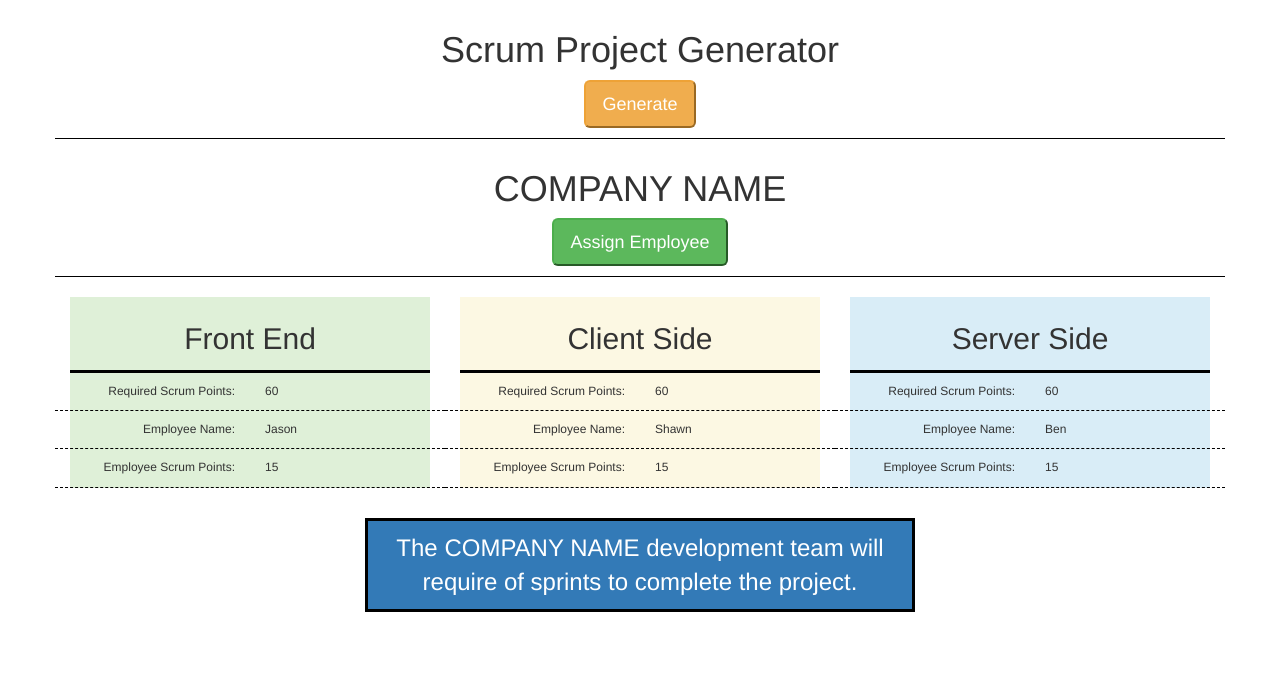
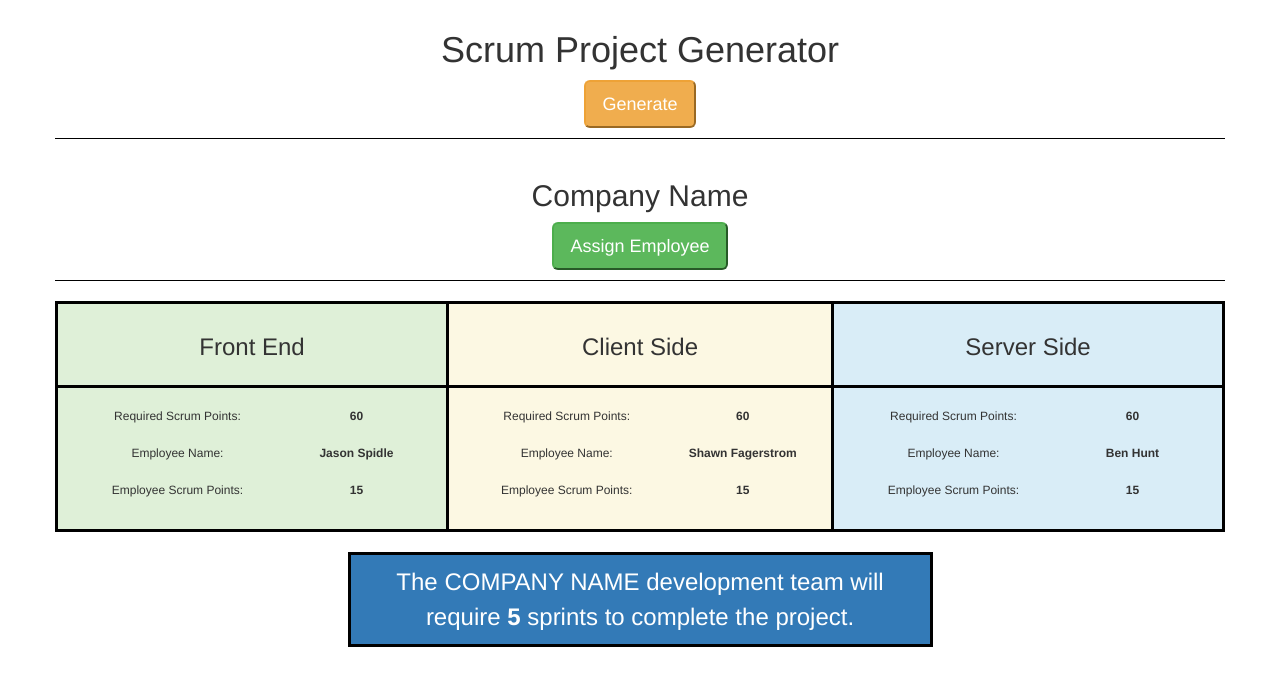
Before and after one commit to benhunt29/prime_project_management_tool, a plain HTML site: page index.html in a window 1280 px wide. Drawn offline with nearby package versions, Linux system fonts and the light colour scheme.

Commit message:
Simplify grid and class names.

```diff
--- a/index.html
+++ b/index.html
@@ -7,147 +7,113 @@
 	<link rel="stylesheet" href="styles.css">
 </head>
 <body>
-<main class="container">
 
-	<section id="genSection" class="row">
-		<section class="col-sm-8 col-sm-offset-2 text-center">
-			<header id="compName"><h1>Scrum Project Generator</h1></header>
+<div class="container">
 
-			<input type="button" id="generate" class="btn-lg btn-warning" value="Generate" />
-		</section>
-	</section>
+    <!-- Generator Section -->
+    <div class="row genSection">
+        <div class="col-sm-offset-2 col-sm-8 text-center">
+            <h1>Scrum Project Generator</h1>
 
-	<section id="compHeader" class="row">
-		<section class="col-sm-8 col-sm-offset-2 text-center">
-			<header id="compName"><h1>COMPANY NAME</h1></header>
+            <input type="button" id="generate" class="btn-lg btn-warning" value="Generate" />
+        </div>
+    </div>
 
-			<input type="button" id="assignEmp" class="btn-lg btn-success" value="Assign Employee" />
-		</section>
-	</section>
+    <!-- Company Section / Assign Employee -->
+    <div class="row compSection">
+        <div class="col-sm-offset-2 col-sm-8 text-center">
+            <h2 id="compName">Company Name</h2>
 
-	<section class="row skillsRow">
+            <input type="button" id="assignEmp" class="btn-lg btn-success" value="Assign Employee" />
+        </div>
+    </div>
 
-		<section class="col-sm-4 skillBox">
-			<section class="bg-success feBox">
+    <!-- Skill Boxes -->
+    <div class="row skillsSection">
 
-				<header class="skillTitle text-center">
-					<h2>Front End</h2>
-				</header>
+        <!-- Front End Box -->
+        <div class="feBox col-sm-4 bg-success skillsBox">
+            <h3 class="feTitle text-center skillTitle">Front End</h3>
 
-				<section class="row skillItem">
-					<section class="col-sm-6 text-right">
-						Required Scrum Points:
-					</section>
-					<section id="feReqPts" class="col-sm-6 text-left">
-						60
-					</section>
-				</section>
+            <div class="row skillItems">
+                <div class="skillItem col-sm-12 text-center">
+                    <span class="property col-sm-7 text-center">Required Scrum Points:</span>
+                    <span class="feReqPts value col-sm-5 text-center">60</span>
+                </div>
+            </div>
+            <div class="row">
+                <div class="skillItem col-sm-12 text-center">
+                    <span class="property col-sm-7 text-center">Employee Name:</span>
+                    <span class="feName value col-sm-5 text-center">Jason Spidle</span>
+                </div>
+            </div>
+            <div class="row">
+                <div class="skillItem col-sm-12 text-center">
+                    <span class="property col-sm-7 text-center">Employee Scrum Points:</span>
+                    <span class="fePts value col-sm-5 text-center">15</span>
+                </div>
+            </div>
+        </div>
 
-				<section class="row skillItem">
-					<section class="col-sm-6 text-right">
-						Employee Name:
-					</section>
-					<section id="feName" class="col-sm-6 text-left">
-						Jason
-					</section>
-				</section>
+        <!-- Client Side Box -->
+        <div class="csBox col-sm-4 bg-warning skillsBox">
+            <h3 class="csTitle text-center skillTitle">Client Side</h3>
 
-				<section class="row skillItem">
-					<section class="col-sm-6 text-right">
-						Employee Scrum Points:
-					</section>
-					<section id="fePts" class="col-sm-6 text-left">
-						15
-					</section>
-				</section>
+            <div class="row skillItems">
+                <div class="skillItem col-sm-12 text-center">
+                    <span class="property col-sm-7 text-center">Required Scrum Points:</span>
+                    <span class="csReqPts value col-sm-5 text-center">60</span>
+                </div>
+            </div>
+            <div class="row">
+                <div class="skillItem col-sm-12 text-center">
+                    <span class="property col-sm-7 text-center">Employee Name:</span>
+                    <span class="csName value col-sm-5 text-center">Shawn Fagerstrom</span>
+                </div>
+            </div>
+            <div class="row">
+                <div class="skillItem col-sm-12 text-center">
+                    <span class="property col-sm-7 text-center">Employee Scrum Points:</span>
+                    <span class="csPts value col-sm-5 text-center">15</span>
+                </div>
+            </div>
+        </div>
 
-			</section>
-		</section>
+        <!-- Server Side Box -->
+        <div class="ssBox col-sm-4 bg-info skillsBox">
+            <h3 class="ssTitle text-center skillTitle">Server Side</h3>
 
-		<section class="col-sm-4 skillBox">
-			<section class="bg-warning csBox">
+            <div class="row skillItems">
+                <div class="skillItem col-sm-12 text-center">
+                    <span class="property col-sm-7 text-center">Required Scrum Points:</span>
+                    <span class="ssReqPts value col-sm-5 text-center">60</span>
+                </div>
+            </div>
+            <div class="row">
+                <div class="skillItem col-sm-12 text-center">
+                    <span class="property col-sm-7 text-center">Employee Name:</span>
+                    <span class="ssName value col-sm-5 text-center">Ben Hunt</span>
+                </div>
+            </div>
+            <div class="row">
+                <div class="skillItem col-sm-12 text-center">
+                    <span class="property col-sm-7 text-center">Employee Scrum Points:</span>
+                    <span class="ssPts value col-sm-5 text-center">15</span>
+                </div>
+            </div>
+        </div>
 
-				<header class="skillTitle text-center">
-					<h2>Client Side</h2>
-				</header>
+    </div>
 
-				<section class="row skillItem">
-					<section class="col-sm-6 text-right skillCell">
-						Required Scrum Points:
-					</section>
-					<section id="csReqPts" class="col-sm-6 text-left skillCell">
-						60
-					</section>
-				</section>
+	<!-- Sprints section -->
+    <div class="row">
+        <div class="col-sm-offset-3 col-sm-6 bg-primary sprintsSection">
+            <summary class="text-center sprintsSummary">
+                The COMPANY NAME development team will require <strong><span id="sprintsNum">5</span></strong> sprints to complete the project.
+            </summary>
+        </div>
+    </div>
+</div>
 
-				<section class="row skillItem">
-					<section class="col-sm-6 text-right">
-						Employee Name:
-					</section>
-					<section id="csName" class="col-sm-6 text-left">
-						Shawn
-					</section>
-				</section>
-
-				<section class="row skillItem">
-					<section class="col-sm-6 text-right">
-						Employee Scrum Points:
-					</section>
-					<section id="csPts" class="col-sm-6 text-left">
-						15
-					</section>
-				</section>
-
-			</section>
-		</section>
-
-		<section class="col-sm-4 skillBox">
-			<section class="bg-info ssBox">
-
-				<header class="skillTitle text-center">
-					<h2>Server Side</h2>
-				</header>
-
-				<section class="row skillItem">
-					<section class="col-sm-6 text-right">
-						Required Scrum Points:
-					</section>
-					<section id="ssReqPts" class="col-sm-6 text-left">
-						60
-					</section>
-				</section>
-
-				<section class="row skillItem">
-					<section class="col-sm-6 text-right">
-						Employee Name:
-					</section>
-					<section id="ssName" class="col-sm-6 text-left">
-						Ben
-					</section>
-				</section>
-
-				<section class="row skillItem">
-					<section class="col-sm-6 text-right">
-						Employee Scrum Points:
-					</section>
-					<section id="ssPts" class="col-sm-6 text-left">
-						15
-					</section>
-				</section>
-
-			</section>
-		</section>
-
-	</section>
-
-	<section id="sprintsSection" class="row">
-		<section class="sprintsBox col-sm-6 col-sm-offset-3 bg-primary">
-			<summary class="text-center">
-				The COMPANY NAME development team will require <strong><span id="sprintsNum"></span></strong> of sprints to complete the project.
-			</summary>
-		</section>
-	</section>
-
-</div>
 </body>
 </html>
--- a/styles.css
+++ b/styles.css
@@ -2,48 +2,67 @@ body {
 	font-size: 12px;
 }
 
-/*section {
+/*div {
 	border: 2px solid #000;
 }*/
 
-#genSection {
-	padding: 10px 0 10px 0;
+.genSection {
+	margin-top: 10px;
+	padding-bottom: 10px;
 	border-bottom: 1px solid #000;
 }
 
-#compHeader {
-	padding: 10px 0 10px 0;
+.compSection {
+	margin-top: 20px;
+	padding-bottom: 10px;
 	border-bottom: 1px solid #000;
 }
 
-.skillsRow {
-	margin-top: 10px;
+.skillsSection {
+	margin-top: 20px;
+	border-top: 3px solid #000;
+	border-bottom: 3px solid #000;
+	border-left: 3px solid #000;
+	border-right: 3px solid #000;
 }
 
-.skillBox {
-	margin: 10px 0 10px 0;
+.skillsBox {
+	padding-top: 10px;
+	padding-bottom: 20px;
+}
+
+.csBox {
+	border-left: 3px solid #000;
+	border-right: 3px solid #000;
 }
 
 .skillTitle {
-	padding: 5px 0 5px 0;
-	border-bottom: 3px solid #000;
+	padding-bottom: 15px;
+}
+
+.skillItems {
+	border-top: 3px solid #000;
+	padding-top: 10px;
 }
 
 .skillItem {
-	padding: 10px 0 10px 0;
-	border-bottom: 1px dashed #000;
+	padding-top: 10px;
+	padding-bottom: 10px;
 }
 
-.sprints {
-	margin: 20px 0 0 0;
+.value {
+	font-weight: bold;
 }
 
-#sprintsSection {
+.sprintsSection {
+	margin-top: 20px;
 	font-size: 2em;
-	margin: 20px;
+	border-top: 3px solid #000;
+	border-bottom: 3px solid #000;
+	border-left: 3px solid #000;
+	border-right: 3px solid #000;
 }
 
-.sprintsBox {
+.sprintsSummary {
 	padding: 10px;
-	border: 3px solid #000;
 }
```
